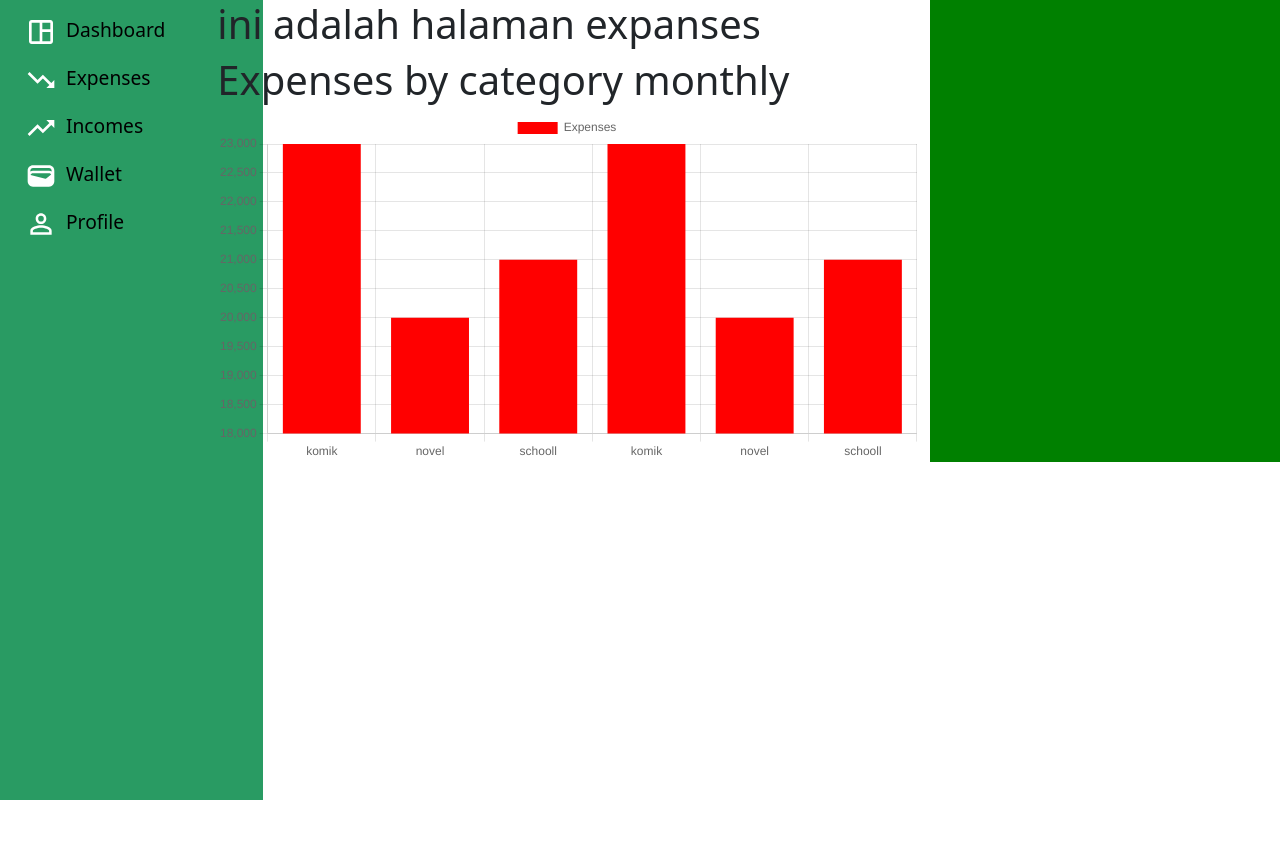
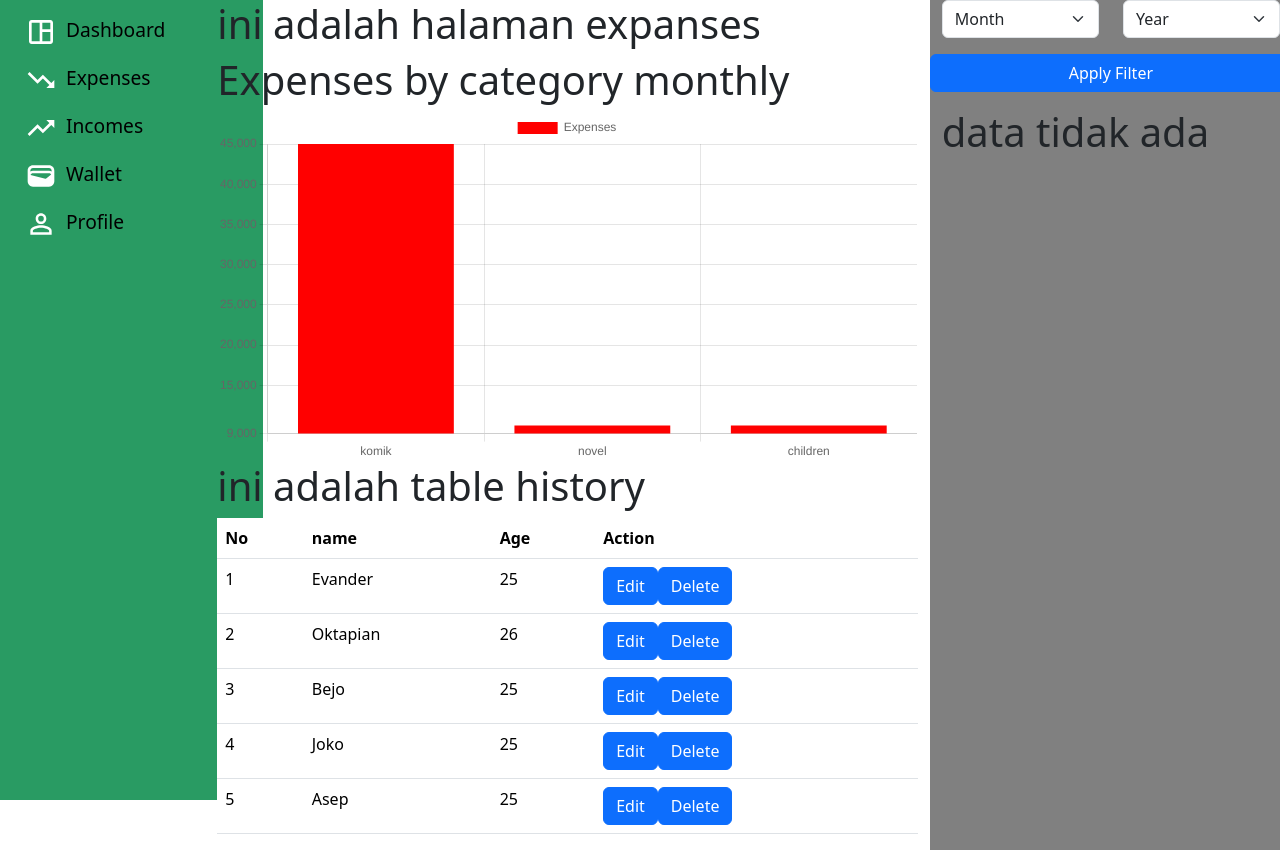
Before and after one commit to eotambunan/platinum-project, a Next.js app: page /expanses in a window 1280 px wide. Before the commit the page ends 800 px from the top, so only its background shows below. Built offline with nearby package versions, Linux system fonts and the light colour scheme; no server answers.

Commit message:
creating expanses page

```diff
--- a/package.json
+++ b/package.json
@@ -13,6 +13,7 @@
     "bootstrap": "^5.3.2",
     "chart.js": "^4.4.0",
     "next": "14.0.1",
+    "next-auth": "^4.24.5",
     "react": "^18",
     "react-bootstrap": "^2.9.1",
     "react-chartjs-2": "^5.2.0",
--- a/src/components/elements/BodyFormFilter.js
+++ b/src/components/elements/BodyFormFilter.js
@@ -0,0 +1,64 @@
+import { useState } from "react";
+import Button from "./Button";
+import Graphic from "../fragments/Graphic";
+
+const { Row, Col, Form } = require("react-bootstrap");
+
+const BodyFormFilter = () => {
+    const [selectedMonth, setSelectedMonth] = useState("");
+    const [selectedYear, setSelectedYear] = useState("");
+    const [chartFilter, setChartFilter] = useState(null);
+    const handleSelectedMonthChange = (event) => {
+        setSelectedMonth(event.target.value);
+    };
+    const handleSelectedYearChange = (event) => {
+        setSelectedYear(event.target.value);
+    };
+    const handleClick = () => {
+        setChartFilter(`Bulan : ${selectedMonth} Tahun:${selectedYear}`);
+        console.log(chartFilter);
+    };
+    const datas = [
+        {category : "komik",value : 10000},
+        {category : "novel",value : 10000},
+        {category : "children",value : 10000},
+        {category : "komik",value : 15000},
+        {category : "komik",value : 20000},
+    ]
+    return (
+        <Row>
+            <Col>
+                <div className="input-group mb-3">
+                    <Form.Select className="form-select" id="inputGroupSelect01" value={selectedMonth} onChange={handleSelectedMonthChange}>
+                        <option value="" disabled>
+                            Month
+                        </option>
+                        <option value="January">January</option>
+                        <option value="February">February</option>
+                        <option value="Maret">Maret</option>
+                    </Form.Select>
+                </div>
+            </Col>
+            <Col>
+                <Form.Select className="form-select" id="inputGroupSelect01" value={selectedYear} onChange={handleSelectedYearChange}>
+                    <option value="" disabled>
+                        Year
+                    </option>
+                    <option value="2021">2021</option>
+                    <option value="2022">2022</option>
+                    <option value="2023">2023</option>
+                </Form.Select>
+            </Col>
+            <Button type={"Api"} onClick={handleClick}>
+                Apply Filter
+            </Button>
+            <div className="mt-3">
+                {!chartFilter&&<h1>data tidak ada</h1>}
+                {chartFilter&&<Graphic type={"Pie"} datas={datas} title={"Expenses"} color={"red"}>Expenses by category monthly</Graphic>
+}
+            </div>
+        </Row>
+    );
+};
+
+export default BodyFormFilter;
--- a/src/components/elements/Chart.js
+++ b/src/components/elements/Chart.js
@@ -1,18 +1,35 @@
 import { Line, Bar, Doughnut, Pie } from "react-chartjs-2";
 import { Chart as ChartJS, BarElement, LineElement, ArcElement, CategoryScale, LinearScale, PointElement, Tooltip, Legend } from "chart.js";
+import { useEffect, useState } from "react";
 
 ChartJS.register(BarElement, LineElement, ArcElement, CategoryScale, LinearScale, PointElement, Tooltip, Legend);
 
-const Chart = ({ type, labels, title, value, color }) => {
-    let colorRandom = ["#FFC0CB","#AED6F1","#98FB98","#FFD700","#B19CD9","#D3D3D3", "#E6E6FA"]
+const Chart = ({ type, datas, title, color }) => {
+    const [category, setCategory] = useState([]);
+    const [value, setValue] = useState([]);
+
+    useEffect(() => {
+        const categoryTotalValue = datas.reduce((accumulator, currentItem) => {
+          const { category, value } = currentItem;
+          accumulator[category] = (accumulator[category] || 0) + value;
+          return accumulator;
+        }, {});
+
+        const uniqueCategories = Object.keys(categoryTotalValue);
+        const uniqueValues = Object.values(categoryTotalValue);
+
+        setCategory(uniqueCategories);
+        setValue(uniqueValues);
+      }, []);
+    let colorRandom = ["#FFC0CB", "#AED6F1", "#98FB98", "#FFD700", "#B19CD9", "#D3D3D3", "#E6E6FA"];
     const data = {
-        labels: labels,
+        labels: category,
         datasets: [
             {
                 label: title,
                 data: value,
-                backgroundColor: (type==="Line"||type==="Bar")?color :colorRandom,
-                borderColor: (type==="Line"||type==="Bar")?color :"white" ,
+                backgroundColor: type === "Line" || type === "Bar" ? color : colorRandom,
+                borderColor: type === "Line" || type === "Bar" ? color : "white",
                 pointBorderColor: "black",
                 fill: true,
                 tension: 0.3,
@@ -25,8 +42,8 @@ const Chart = ({ type, labels, title, value, color }) => {
         },
         scales: {
             y: {
-                min: (value.reduce((a,b)=>Math.min(a,b)))*0.9,
-                max: Math.ceil(value.reduce((a,b)=>Math.max(a,b))),
+                min: (Math.min(...value)*0.9),
+                max: Math.max(...value),
             },
         },
     };
--- a/src/components/fragments/Graphic.js
+++ b/src/components/fragments/Graphic.js
@@ -3,11 +3,11 @@ import Header from "@/components/elements/Header";
 
 
 const Graphic = (props)=>{
-    const { type, labels, title, value, color,children } = props
+    const { type, datas, title, color,children } = props
     return (
         <>
         <Header>{children}</Header>
-        <Chart type={type} labels={labels} title={title} value={value} color={color}/>
+        <Chart type={type} datas={datas} title={title} color={color}/>
         </>
     )
 }
--- a/src/components/fragments/Navbar/Navbar.js
+++ b/src/components/fragments/Navbar/Navbar.js
@@ -1,15 +1,17 @@
 // Navbar.js
 import React from "react";
 import styles from "./Navbar.module.css";
+import { signIn, signOut, useSession } from "next-auth/react";
 
 const Navbar = () => {
+  const {data} = useSession()
   return (
     <header className={styles.header}>
       <h2 className={styles.logo}>Money Tracker</h2>
       <nav className={styles.navigation}>
         <a href="#">HOME</a>
         <a href="#">ABOUT</a>
-        <button className={styles.btnLoginPopup}>LOGIN</button>
+        {data?<button className={styles.btnLoginPopup} onClick={()=>{signOut()}}>Sign Out</button>:<button className={styles.btnLoginPopup} onClick={()=>{signIn()}}>Sign In</button>}
       </nav>
     </header>
   );
--- a/src/pages/_app.js
+++ b/src/pages/_app.js
@@ -1,11 +1,14 @@
 // import '@/styles/globals.css'
 import AppShell from "@/components/layouts/AppShell";
 import "bootstrap/dist/css/bootstrap.min.css";
+import {SessionProvider} from "next-auth/react"
 
-export default function App({ Component, pageProps }) {
+export default function App({ Component, pageProps:{session, ...pageProps} }) {
     return (
+        <SessionProvider session={session}>
         <AppShell>
             <Component {...pageProps} />
         </AppShell>
+        </SessionProvider>
     );
 }
--- a/src/pages/expanses/index.js
+++ b/src/pages/expanses/index.js
@@ -1,38 +1,33 @@
+import BodyFormFilter from "@/components/elements/BodyFormFilter"
 import Graphic from "@/components/fragments/Graphic"
+import History from "@/components/fragments/History"
 import { getTotalMonthlyExpenses } from "@/rest_API/expanses_api"
 import { useEffect } from "react"
 import { Col, Row } from "react-bootstrap"
 
+
 const expanses = ()=>{
+    const datas = [
+        {category : "komik",value : 10000},
+        {category : "novel",value : 10000},
+        {category : "children",value : 10000},
+        {category : "komik",value : 15000},
+        {category : "komik",value : 20000},
+    ]
 
-    useEffect(()=>{
-        getTotalMonthlyExpenses()
-    },[])
-
-
-    const data = [
-        {
-            categorry : "komik",
-            value : 10000
-        },
-        {
-            categorry : "novel",
-            value : 10000
-        },
-        {
-            categorry : "school",
-            value : 10000
-        },
-    ]
     return (
         <Row>
             <Col md="8">
-        <h1>ini adalah halaman expanses</h1>
-        <Graphic type={"Bar"} labels={["komik","novel","schooll","komik","novel","schooll"]} title={"Expenses"} value={[23000,20000,21000,23000,20000,21000]} color={"red"}>
-            Expenses by category monthly
-            </Graphic>
+                <div>
+                    <h1>ini adalah halaman expanses</h1>
+                    <Graphic type={"Bar"} datas = {datas} title={"Expenses"}  color={"red"}>Expenses by category monthly</Graphic>
+                </div>
+                <div>
+                    <History data={[{"No":1,"name" : "Evander","Age": 25},{"No":2,"name" : "Oktapian","Age": 26},{"No":3,"name" : "Bejo","Age": 25},{"No":4,"name" : "Joko","Age": 25},{"No":5,"name" : "Asep","Age": 25}]}>ini adalah table history</History>
+                </div>
             </Col>
-            <Col md="4" style={{backgroundColor:"green"}}>
+            <Col md="4" style={{backgroundColor:"grey"}}>
+                <BodyFormFilter/>
             </Col>
         </Row>
     )
--- a/src/pages/homepage/HomePage.js
+++ b/src/pages/homepage/HomePage.js
@@ -19,7 +19,7 @@ export default function LandingPage() {
         <link rel="icon" href="/favicon.ico" />
       </Head>
       <main>
-        <Navbar />
+        <Navbar/>
         <Container>
           <SpacedContainer />
           <Hero />
--- a/src/rest_API/expanses_api.js
+++ b/src/rest_API/expanses_api.js
@@ -4,7 +4,12 @@ const url = "https://moneytracker.cyclic.app"
 
 export const getTotalMonthlyExpenses = async ()=>{
     try {
-        const response = await axios.get(`${url}/api/expanse/v1/totalmonthly`)
+        const accessToken = document.cookie.split(';').find(cookie => cookie.trim().startsWith('access-token=')).split('=')[1];
+        const response = await axios.get(`${url}/api/expanse/v1/totalmonthly`,{
+            headers: {
+                'Cookie': `access-token=${accessToken}`
+            }
+        })
         console.log(response);
     } catch (error) {
         console.error('Error fetching total monthly expenses:', error);
```
Also changed, not shown: src/pages/api/auth/[...nextauth].js (added, +93 -0 lines), src/pages/login/index.js (deleted, +0 -57 lines), 1 other file (tests, documents, lock files or other folders).
